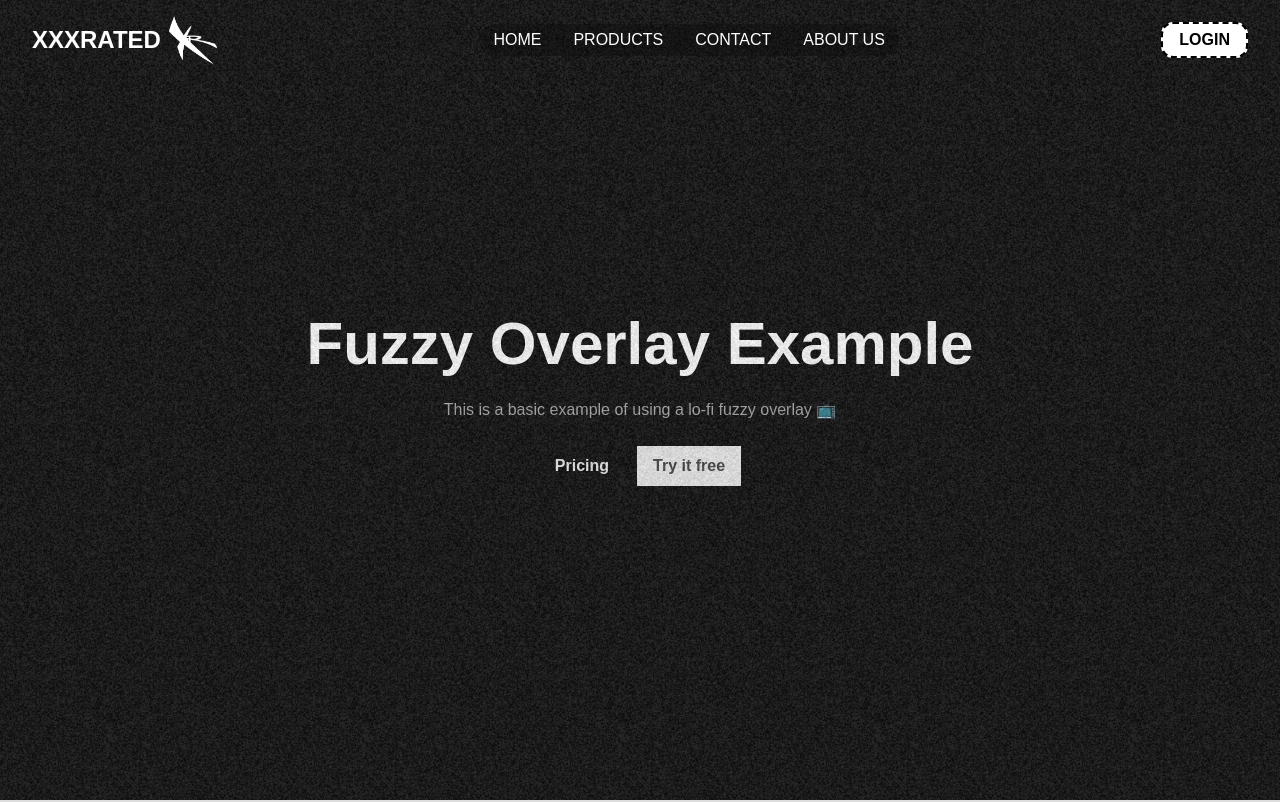
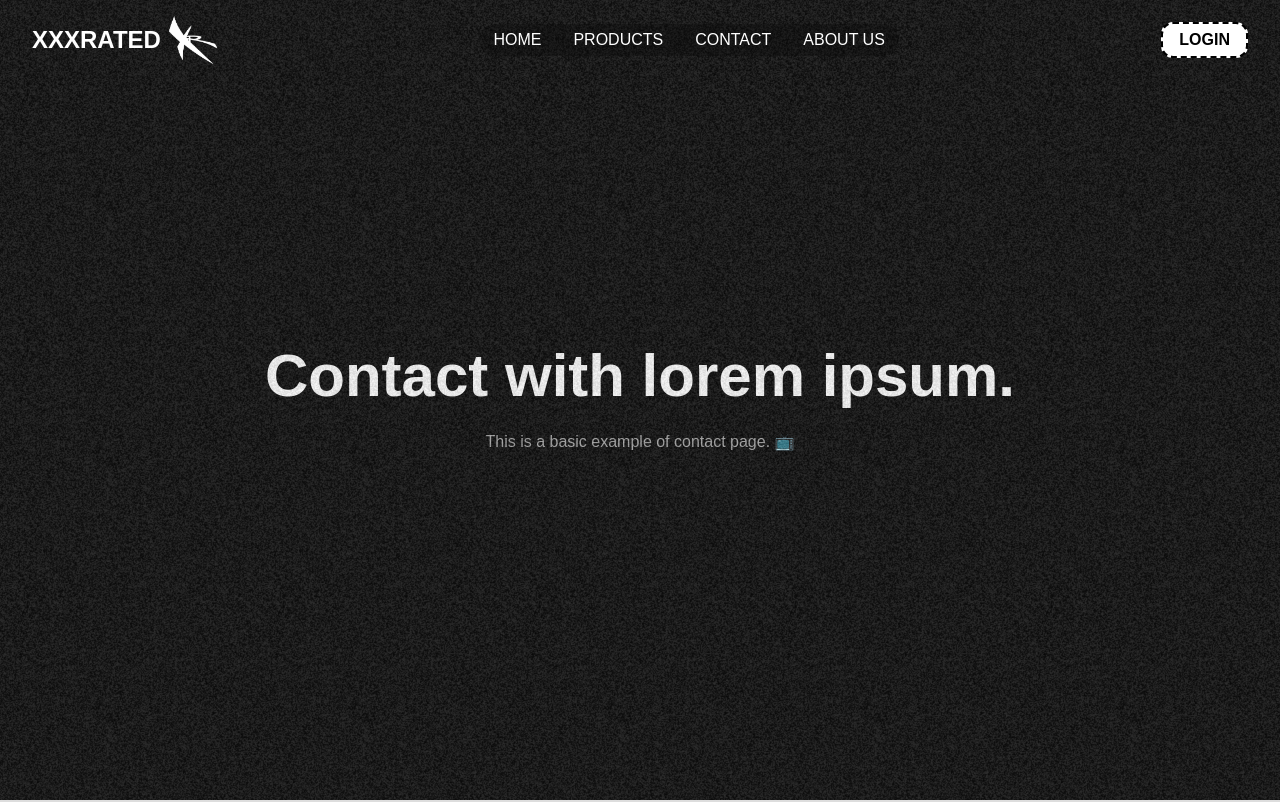
Before and after one commit to AjayRajNegi/xXxRated, a React (Vite) app: page /contact in a window 1280 px wide. Shown: the top 802 px of the page. Built offline with nearby package versions, Linux system fonts and the light colour scheme.

Commit message:
contact fuzzy display

```diff
--- a/src/components/ContactComponents/FuzzyOverlay/FuzzyOverlay.jsx
+++ b/src/components/ContactComponents/FuzzyOverlay/FuzzyOverlay.jsx
@@ -33,19 +33,19 @@ const ExampleContent = () => {
   return (
     <div className="relative grid h-screen place-content-center space-y-6 bg-neutral-950 p-8">
       <p className="text-center text-6xl font-black text-neutral-50">
-        Fuzzy Overlay Example
+        Contact with lorem ipsum.
       </p>
       <p className="text-center text-neutral-400">
-        This is a basic example of using a lo-fi fuzzy overlay 📺
+        This is a basic example of contact page. 📺
       </p>
-      <div className="flex items-center justify-center gap-3">
+      {/* <div className="flex items-center justify-center gap-3">
         <button className="text-neutral-20 w-fit px-4 py-2 font-semibold text-neutral-200 transition-colors hover:bg-neutral-800">
           Pricing
         </button>
         <button className="w-fit bg-neutral-200 px-4 py-2 font-semibold text-neutral-700 transition-colors hover:bg-neutral-50">
           Try it free
         </button>
-      </div>
+      </div> */}
     </div>
   );
 };
--- a/src/components/Index.tsx
+++ b/src/components/Index.tsx
@@ -21,6 +21,7 @@ export { default as LoadingAnimation } from "../components/HomeComponents/Loadin
 //Contact Page
 export { default as ContactMain } from "./ContactComponents/ContactMain/ContactMain";
 export { default as ClipPathLinks } from "./ContactComponents/PathLink/ClipPathLinks";
+export { default as FuzzyOverlayExample } from "./ContactComponents/FuzzyOverlay/FuzzyOverlay";
 
 //About Page
 export { default as TextParallaxContentExample } from "./AboutComponents/TextParallaxContent/TextParallaxExample";
--- a/src/pages/Contact/Contact.tsx
+++ b/src/pages/Contact/Contact.tsx
@@ -1,10 +1,10 @@
-import FuzzyOverlayExample from "../../components/ContactComponents/FuzzyOverlay/FuzzyOverlay";
 import {
   Footer,
   Navbar,
   Navigation,
   ContactMain,
   ClipPathLinks,
+  FuzzyOverlayExample,
 } from "../../components/Index";
 const Contact = () => {
   return (
```
